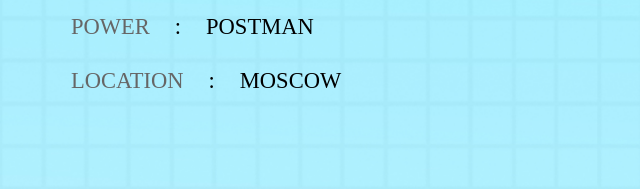
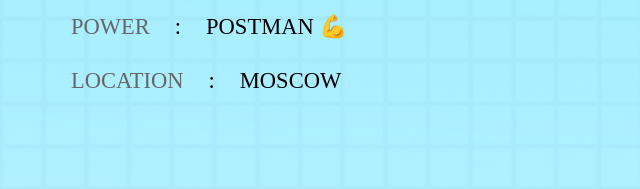
Before and after one commit to Sekotov/Sekotov.github.io, a plain HTML site: page index.html in a window 1280 px wide. Shown: the part 410-599 px from the top of the page, 469-1109 px from the left. Drawn offline with Linux system fonts and the light colour scheme; files whose address does not match are found by name.

Commit message:
emoji_add

```diff
--- a/index.html
+++ b/index.html
@@ -61,7 +61,7 @@
                   <div>
                      <div class="list"><span>age</span><span>:</span><span>27</span></div>
                      <div class="list"><span>work</span><span>:</span><span>qa-engineer</span></div>
-                     <div class="list"><span>Power</span><span>:</span><span>Postman</span></div>
+                     <div class="list"><span>Power</span><span>:</span><span>Postman 💪</span></div>
                      <div class="list"><span>location</span><span>:</span><span>Moscow</span></div>
 
                   </div>
```
Also changed, not shown: 1 other file.
